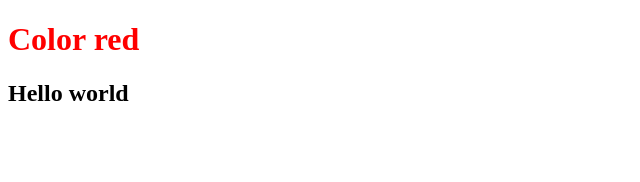
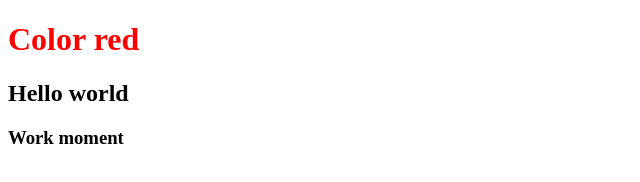
Before and after one commit to perffectum/project_git, a plain HTML site: page index.html in a window 1280 px wide. Shown: the whole page, without its empty margins (0-640 px from the left). Drawn offline with Linux system fonts and the light colour scheme.

Commit message:
index.html mod

```diff
--- a/index.html
+++ b/index.html
@@ -9,7 +9,7 @@
 <body>
     <h1>Color red</h1>
     <h2>Hello world</h2>
-
+    <h3>Work moment</h3>
     <script src="script.js"></script>
 </body>
 </html>
```
